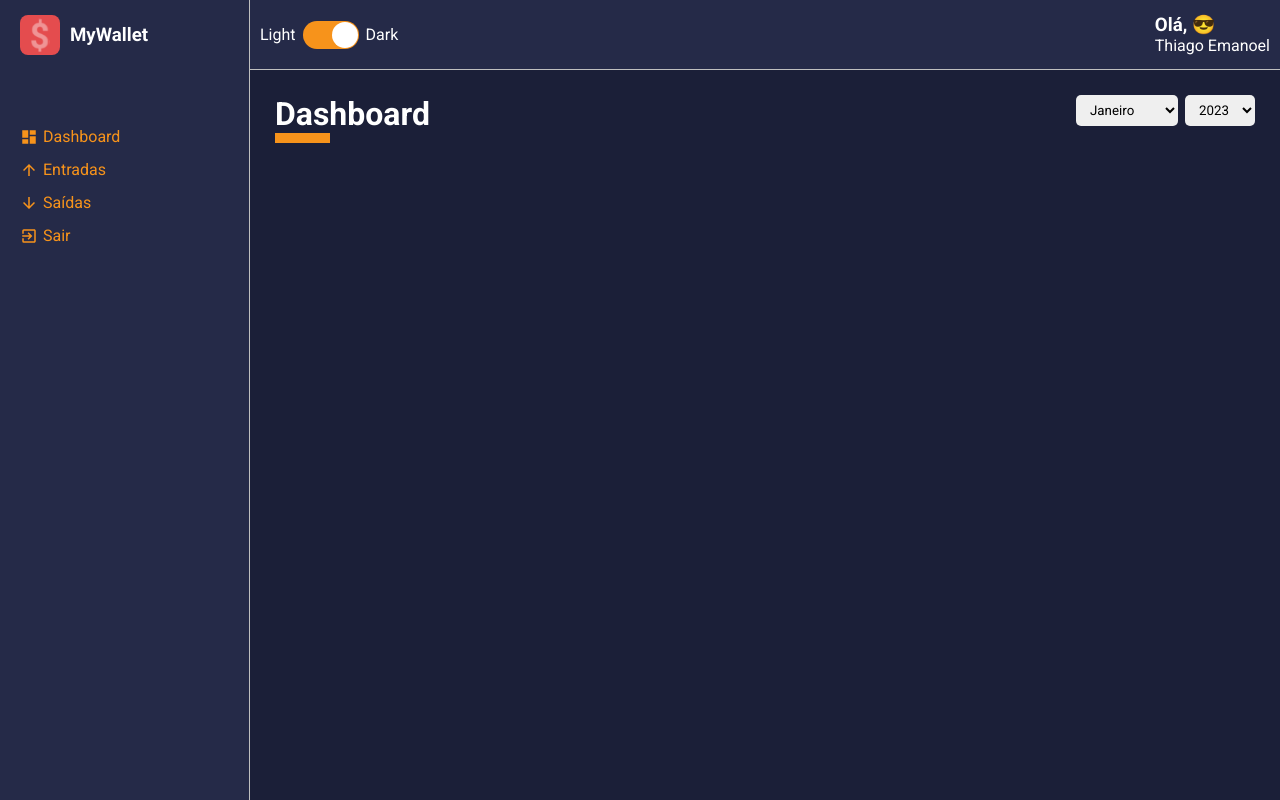
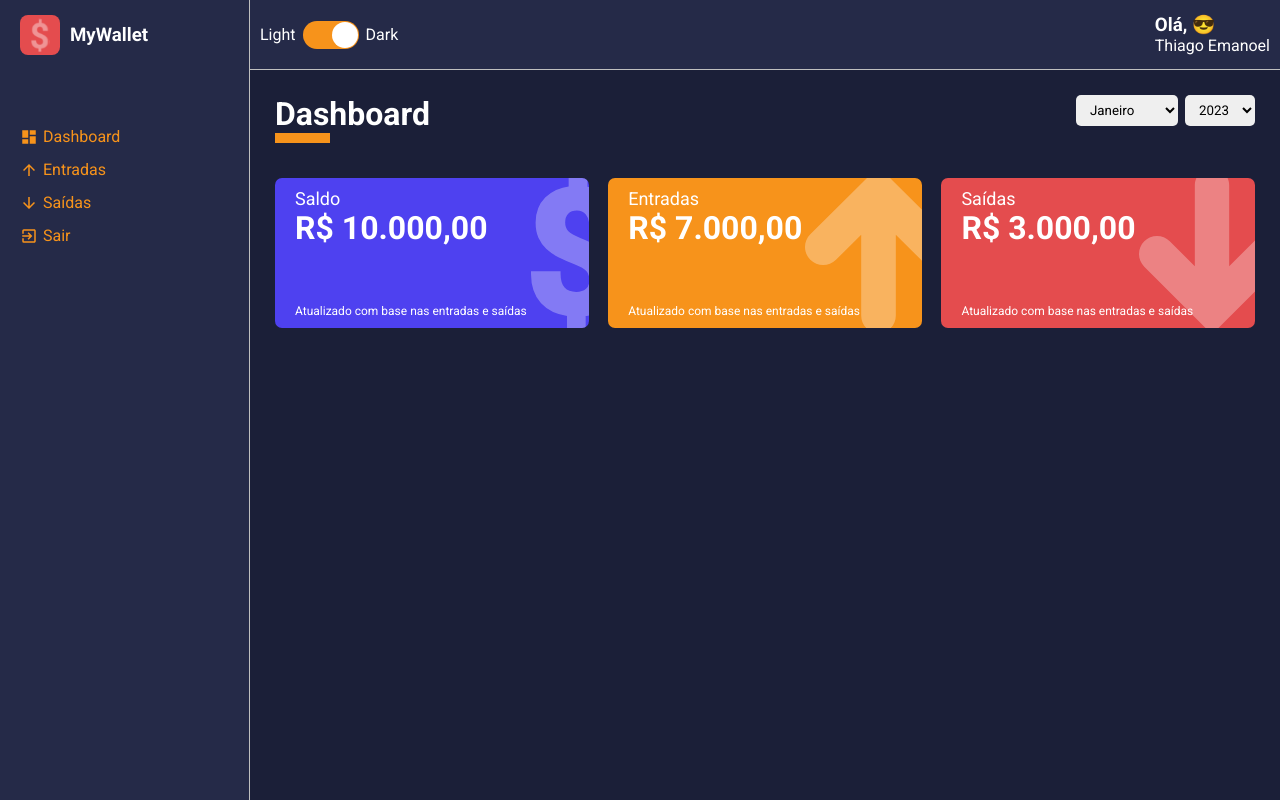
Before and after one commit to thiagoemanoel98/my-wallet-dashboard, a React (Create React App) app: page /dashboard in a window 1280 px wide. Built offline with nearby package versions, Linux system fonts and the light colour scheme.

Commit message:
✨ Cards dashboard

```diff
--- a/package.json
+++ b/package.json
@@ -11,6 +11,7 @@
     "@types/react": "^18.0.27",
     "@types/react-dom": "^18.0.10",
     "react": "^18.2.0",
+    "react-countup": "^6.4.1",
     "react-dom": "^18.2.0",
     "react-icons": "^4.7.1",
     "react-router-dom": "^6.8.0",
--- /dev/null
+++ b/src/components/WalletBox/index.tsx
@@ -0,0 +1,58 @@
+import React, { useMemo } from "react";
+
+import CountUp from "react-countup";
+
+import dollarImg from "../../assets/dollar.svg";
+import arrowUpImg from "../../assets/arrow-up.svg";
+import arrowDownImg from "../../assets/arrow-down.svg";
+
+import * as S from "./styles";
+
+interface IWalletBoxProps {
+  title: string;
+  amount: number;
+  footerLabel: string;
+  icon: "dolar" | "arrowUp" | "arrowDown";
+  color: string;
+}
+
+const WalletBox: React.FC<IWalletBoxProps> = ({
+  title,
+  amount,
+  footerLabel,
+  icon,
+  color,
+}) => {
+  const iconSelected = useMemo(() => {
+    switch (icon) {
+      case "dolar":
+        return dollarImg;
+      case "arrowUp":
+        return arrowUpImg;
+      case "arrowDown":
+        return arrowDownImg;
+      default:
+        return "dolar";
+    }
+  }, [icon]);
+
+  return (
+    <S.Container color={color}>
+      <span>{title}</span>
+      <h1>
+        <CountUp
+          start={0}
+          end={amount}
+          separator="."
+          decimals={2}
+          decimal=","
+          prefix="R$ "
+        />
+      </h1>
+      <small>{footerLabel}</small>
+      <img src={iconSelected} alt={title} />
+    </S.Container>
+  );
+};
+
+export default WalletBox;
--- /dev/null
+++ b/src/components/WalletBox/styles.ts
@@ -0,0 +1,40 @@
+import styled from "styled-components";
+
+interface IContainerProps {
+  color: string;
+}
+
+export const Container = styled.div<IContainerProps>`
+  width: 32%;
+  height: 150px;
+
+  margin: 10px 0;
+  background-color: ${(props) => props.color};
+  color: ${props => props.theme.colors.white};
+
+  border-radius: 7px;
+  padding: 10px 20px;
+
+  position: relative;
+  overflow: hidden;
+
+  > img {
+    height: 110%;
+
+    position: absolute;
+    top: -10px;
+    right: -30px;
+    opacity: .3;
+  }
+
+  > span {
+    font-size: 18px;
+    font-weight: 500px;
+  }
+
+  > small {
+    font-size: 12px;
+    position: absolute;
+    bottom: 10px;
+  }
+`;
--- a/src/pages/Dashboard/index.tsx
+++ b/src/pages/Dashboard/index.tsx
@@ -7,6 +7,7 @@ import gains from "../../repositories/gains";
 import expenses from "../../repositories/expenses";
 
 import * as S from "./styles";
+import WalletBox from "../../components/WalletBox";
 
 const Dashboard: React.FC = () => {
   const [monthSelected, setMonthSelected] = useState(new Date().getMonth() + 1);
@@ -64,7 +65,7 @@ const Dashboard: React.FC = () => {
   return (
     <S.Container>
       <ContentHeader title="Dashboard" lineColor="#F7931B">
-      <SelectInput
+        <SelectInput
           options={months}
           onChange={(e) => handleMonthSelected(e.target.value)}
           defaultValue={monthSelected}
@@ -75,6 +76,30 @@ const Dashboard: React.FC = () => {
           defaultValue={yearSelected}
         />
       </ContentHeader>
+
+      <S.Content>
+        <WalletBox
+          title="Saldo"
+          amount={10000.0}
+          footerLabel="Atualizado com base nas entradas e saídas"
+          icon="dolar"
+          color="#4E41F0"
+        />
+        <WalletBox
+          title="Entradas"
+          amount={7000.0}
+          footerLabel="Atualizado com base nas entradas e saídas"
+          icon="arrowUp"
+          color="#F7931B"
+        />
+        <WalletBox
+          title="Saídas"
+          amount={3000.0}
+          footerLabel="Atualizado com base nas entradas e saídas"
+          icon="arrowDown"
+          color="#E44C4E"
+        />
+      </S.Content>
     </S.Container>
   );
 };
--- a/src/pages/Dashboard/styles.ts
+++ b/src/pages/Dashboard/styles.ts
@@ -1,6 +1,10 @@
 import styled from "styled-components";
 
 export const Container = styled.div`
-    display: flex;
-    align-items: center;
+
 `;
+
+export const Content = styled.div`
+  display: flex;
+  justify-content: space-between;
+`;
```
Also changed, not shown: 1 other file (tests, documents, lock files or other folders).
